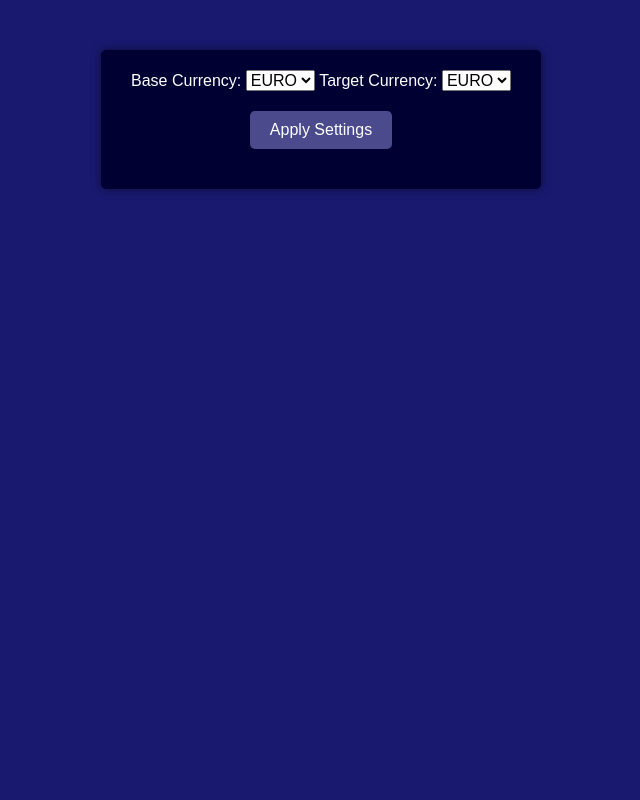
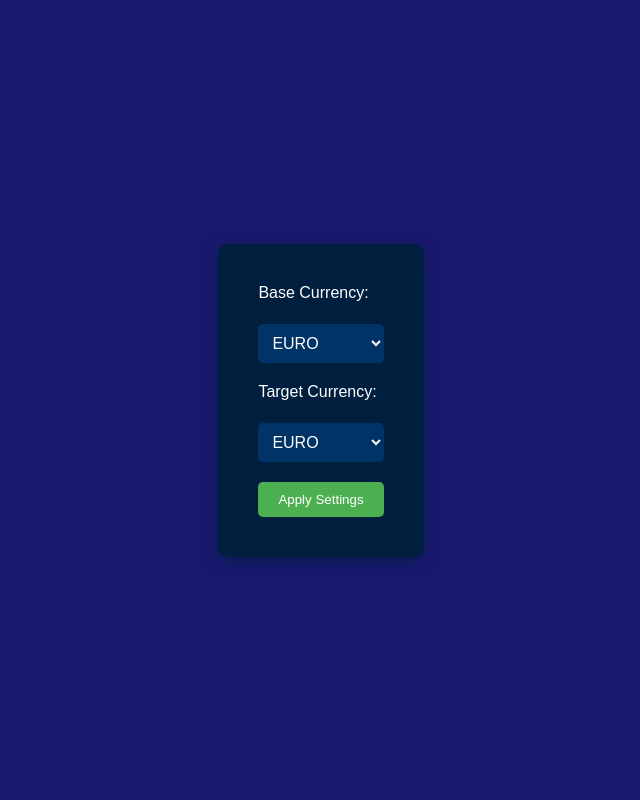
Before and after one commit to Vincent881909/e-paper, a Flask app: template web/templates/index.html in a window 1280 px wide. Shown: the whole page, without its empty margins (319-959 px from the left). Run offline with Flask 3, Linux system fonts and the light colour scheme; the template is opened without the code that fills it, so the values that code supplies are empty; parts of the project's set-up code (start-up, migrations or seed data) failed here and were passed over.

Commit message:
Initial commit of web directory

```diff
--- a/web/app.py
+++ b/web/app.py
@@ -1,36 +1,51 @@
 from flask import Flask, render_template, request, redirect, url_for
 import configparser
-import os
+import os, sys
+
+# Directories
+LIB_DIR = os.path.join(os.path.dirname(os.path.dirname(os.path.realpath(__file__))), 'lib')
+if os.path.exists(LIB_DIR):
+    sys.path.append(LIB_DIR)
+
+MAIN_DIR = os.path.join(os.path.dirname(os.path.dirname(os.path.realpath(__file__))), 'main')
+if os.path.exists(MAIN_DIR):
+    sys.path.append(MAIN_DIR)
+
+from logger import logger
+from main import main_script
+import currency_api
 
 app = Flask(__name__)
 
-CONFIG_FILE = os.path.join(os.path.dirname(os.path.dirname(os.path.realpath(__file__))), 'config.cfg')
 
 @app.route('/', methods=['GET', 'POST'])
 def index():
+    config,config_file_path = currency_api.get_config_object()
+    config.read(config_file_path)
+
     if request.method == 'POST':
-        base_currency = request.form['base_currency']
-        target_currency = request.form['target_currency']
-
-        config = configparser.ConfigParser()
-        config.read(CONFIG_FILE)
+        logger.debug("POST method recognized")
+        base_currency = request.form['BASE_CURRENCY']
+        target_currency = request.form['TARGET_CURRENCY']
 
         config['DEFAULT']['BASE_CURRENCY'] = base_currency
         config['DEFAULT']['TARGET_CURRENCY'] = target_currency
 
-        with open(CONFIG_FILE, 'w') as configfile:
+        with open(config_file_path, 'w') as configfile:
             config.write(configfile)
+
+        #Reload main script to apply changes to e-paper
+        main_script()
 
         # Redirect to the same page after saving configuration to show updated values
         return redirect(url_for('index'))
     else:
-        config = configparser.ConfigParser()
-        config.read(CONFIG_FILE)
-
+        logger.debug("GET method recognized")
         base_currency = config['DEFAULT']['BASE_CURRENCY']
         target_currency = config['DEFAULT']['TARGET_CURRENCY']
 
         return render_template('index.html', base_currency=base_currency, target_currency=target_currency)
 
+
 if __name__ == "__main__":
-    app.run(debug=True, host="0.0.0.0")
+    app.run(debug=False, host="0.0.0.0")
--- a/web/static/style.css
+++ b/web/static/style.css
@@ -1,34 +1,49 @@
 body {
-    background-color: #191970; /* MidnightBlue */
-    color: white;
     font-family: Arial, sans-serif;
-    text-align: center;
+    height: 100vh;
+    margin: 0;
+    display: flex;
+    align-items: center;
+    justify-content: center;
+    background-color: #191970; /* MidnightBlue background */
+    color: #FFF;
 }
 
 .container {
-    max-width: 400px;
-    margin: 50px auto;
-    padding: 20px;
-    background-color: #000033; /* A slightly different shade */
-    border-radius: 5px;
-    box-shadow: 0 0 10px rgba(0, 0, 0, 0.5);
+    display: flex;
+    flex-direction: column;
+    align-items: center;
+    padding: 40px;
+    border-radius: 10px;
+    background-color: #001F3F;
+    box-shadow: 0 4px 16px rgba(0, 31, 63, 0.7);
 }
 
-label, select, input {
-    margin-bottom: 20px;
+form {
+    display: flex;
+    flex-direction: column;
+    gap: 20px;
+}
+
+label {
+    margin-bottom: 2px;
+}
+
+select {
+    padding: 10px;
+    background-color: #003366;
+    color: #FFF;
+    border: none;
+    border-radius: 5px;
     font-size: 16px;
 }
 
 input[type="submit"] {
-    background-color: #4a4a8d; /* Lighter MidnightBlue */
-    color: white;
     padding: 10px 20px;
+    background-color: #4CAF50;
+    color: #FFF;
     border: none;
     border-radius: 5px;
     cursor: pointer;
-    transition: background-color 0.2s;
+    transition: background-color 0.3s ease;
 }
-
-input[type="submit"]:hover {
-    background-color: #333366; /* Slightly different shade on hover */
-}
```
Also changed, not shown: web/templates/index.html (+14 -14 lines).
